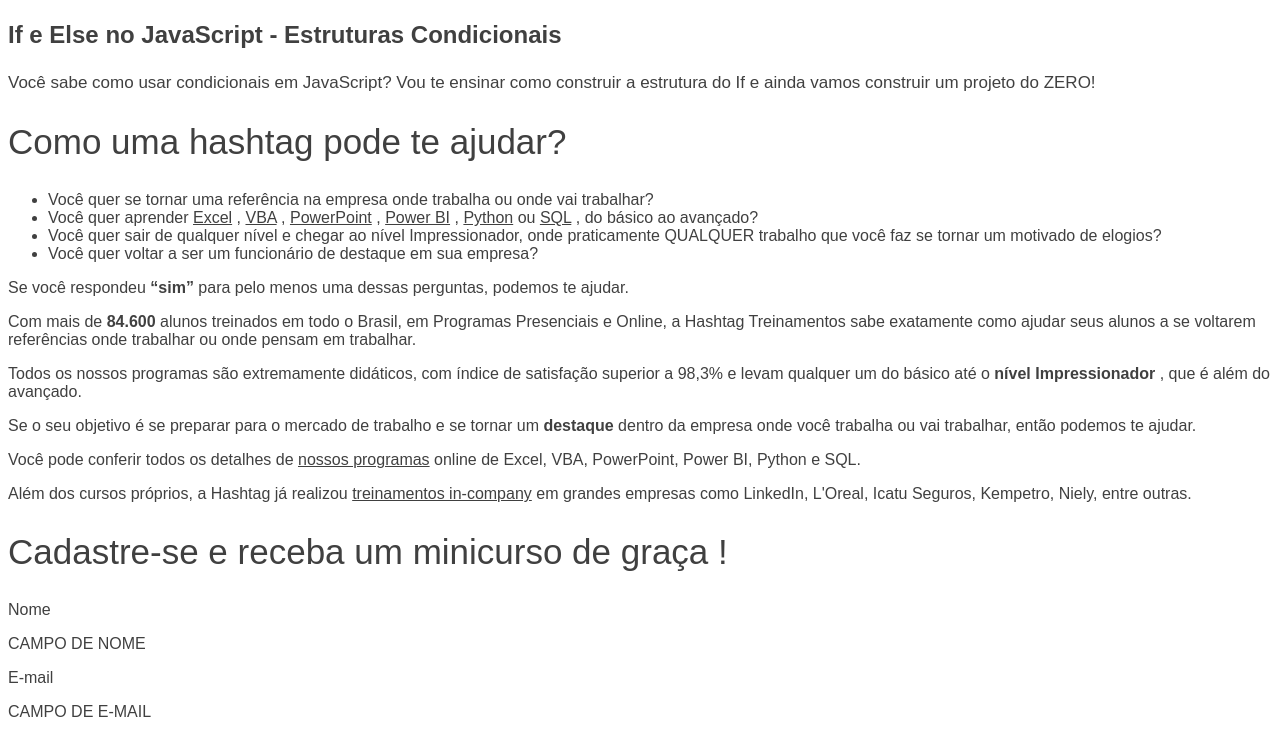
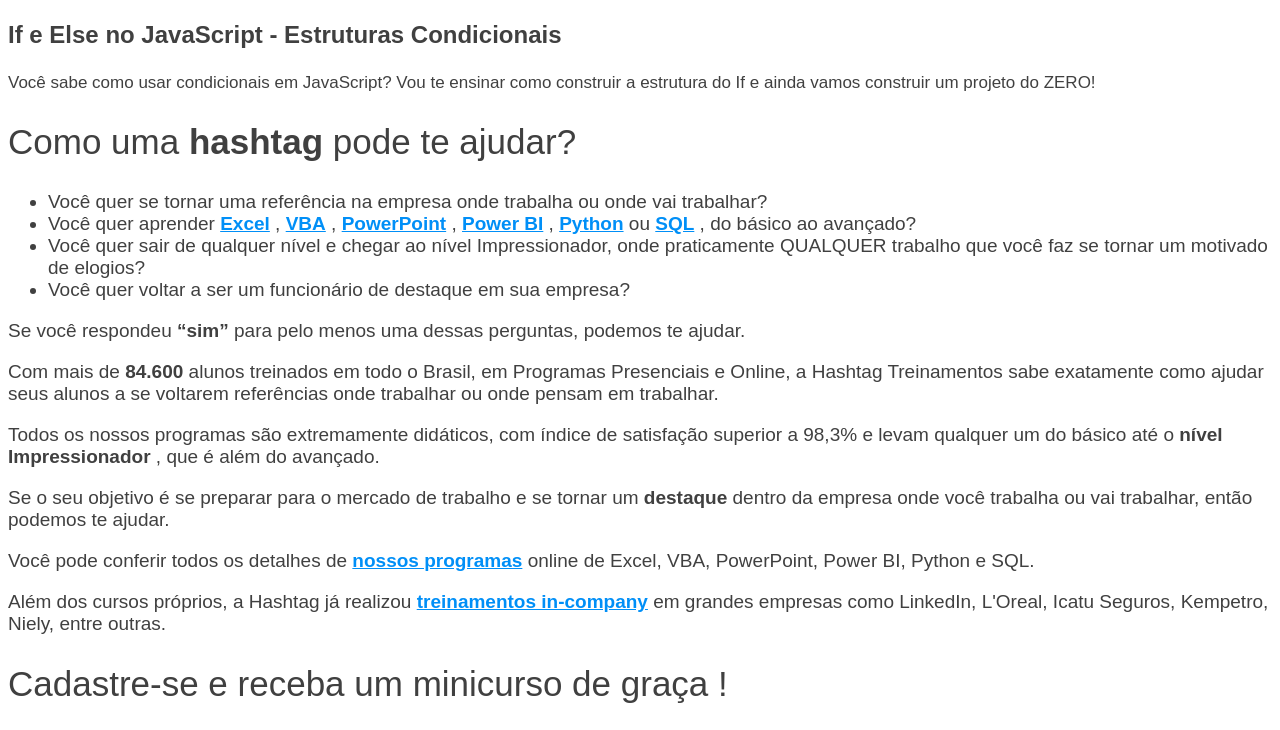
Before and after one commit to JoaoFagundesPY/html-css-hashtag, a plain HTML site: page HTML/desafio002/index.html in a window 1280 px wide. Shown: the part 10060-10790 px from the top of the page. Drawn offline with Linux system fonts and the light colour scheme.

Commit message:
Formatando a Seção Como Ajudar

```diff
--- a/HTML/desafio002/home-page.css
+++ b/HTML/desafio002/home-page.css
@@ -102,3 +102,24 @@
 .blog-descricao-post {
   font-size: 17px;
 }
+
+/* Seção Como Ajudar */
+
+.comoAjudar-realce-h2 {
+  font-weight: 600;
+}
+
+.comoAjudar-item-lista,
+.comoAjudar-paragrafo {
+  font-size: 19px;
+}
+
+.comoAjudar-item-lista a,
+.comoAjudar-paragrafo a {
+  font-weight: 600;
+  color: #008ff7;
+}
+
+.comoAjudar-realce-paragrafo {
+  font-weight: 600;
+}
--- a/HTML/desafio002/index.html
+++ b/HTML/desafio002/index.html
@@ -541,14 +541,16 @@
     </p>
 
     <!-- Seção como ajudar? -->
-    <h2>Como uma hashtag pode te ajudar?</h2>
+    <h2>
+      Como uma <span class="comoAjudar-realce-h2">hashtag</span> pode te ajudar?
+    </h2>
 
     <ul>
-      <li>
+      <li class="comoAjudar-item-lista">
         Você quer se tornar uma referência na empresa onde trabalha ou onde vai
         trabalhar?
       </li>
-      <li>
+      <li class="comoAjudar-item-lista">
         Você quer aprender
         <a href="https://www.hashtagtreinamentos.com/curso-de-excel-online"
           >Excel</a
@@ -567,42 +569,47 @@
         <a href="https://www.hashtagtreinamentos.com/curso-sql">SQL</a> , do
         básico ao avançado?
       </li>
-      <li>
+      <li class="comoAjudar-item-lista">
         Você quer sair de qualquer nível e chegar ao nível Impressionador, onde
         praticamente QUALQUER trabalho que você faz se tornar um motivado de
         elogios?
       </li>
-      <li>Você quer voltar a ser um funcionário de destaque em sua empresa?</li>
+      <li class="comoAjudar-item-lista">
+        Você quer voltar a ser um funcionário de destaque em sua empresa?
+      </li>
     </ul>
 
-    <p>
-      Se você respondeu <b>“sim”</b> para pelo menos uma dessas perguntas,
-      podemos te ajudar.
+    <p class="comoAjudar-paragrafo">
+      Se você respondeu <b class="comoAjudar-realce-paragrafo">“sim”</b> para
+      pelo menos uma dessas perguntas, podemos te ajudar.
     </p>
-    <p>
-      Com mais de <b>84.600</b> alunos treinados em todo o Brasil, em Programas
-      Presenciais e Online, a Hashtag Treinamentos sabe exatamente como ajudar
-      seus alunos a se voltarem referências onde trabalhar ou onde pensam em
-      trabalhar.
+    <p class="comoAjudar-paragrafo">
+      Com mais de <b class="comoAjudar-realce-paragrafo">84.600</b> alunos
+      treinados em todo o Brasil, em Programas Presenciais e Online, a Hashtag
+      Treinamentos sabe exatamente como ajudar seus alunos a se voltarem
+      referências onde trabalhar ou onde pensam em trabalhar.
     </p>
-    <p>
+    <p class="comoAjudar-paragrafo">
       Todos os nossos programas são extremamente didáticos, com índice de
       satisfação superior a 98,3% e levam qualquer um do básico até o
-      <strong> nível Impressionador </strong> , que é além do avançado.
+      <strong class="comoAjudar-realce-paragrafo">
+        nível Impressionador
+      </strong>
+      , que é além do avançado.
     </p>
-    <p>
+    <p class="comoAjudar-paragrafo">
       Se o seu objetivo é se preparar para o mercado de trabalho e se tornar um
-      <b>destaque</b> dentro da empresa onde você trabalha ou vai trabalhar,
-      então podemos te ajudar.
+      <b class="comoAjudar-realce-paragrafo">destaque</b> dentro da empresa onde
+      você trabalha ou vai trabalhar, então podemos te ajudar.
     </p>
-    <p>
+    <p class="comoAjudar-paragrafo">
       Você pode conferir todos os detalhes de
       <a href="https://www.hashtagtreinamentos.com/todos-os-cursos"
         >nossos programas</a
       >
       online de Excel, VBA, PowerPoint, Power BI, Python e SQL.
     </p>
-    <p>
+    <p class="comoAjudar-paragrafo">
       Além dos cursos próprios, a Hashtag já realizou
       <a href="https://www.hashtagtreinamentos.com/treinamentos-corporativos"
         >treinamentos in-company</a
```
